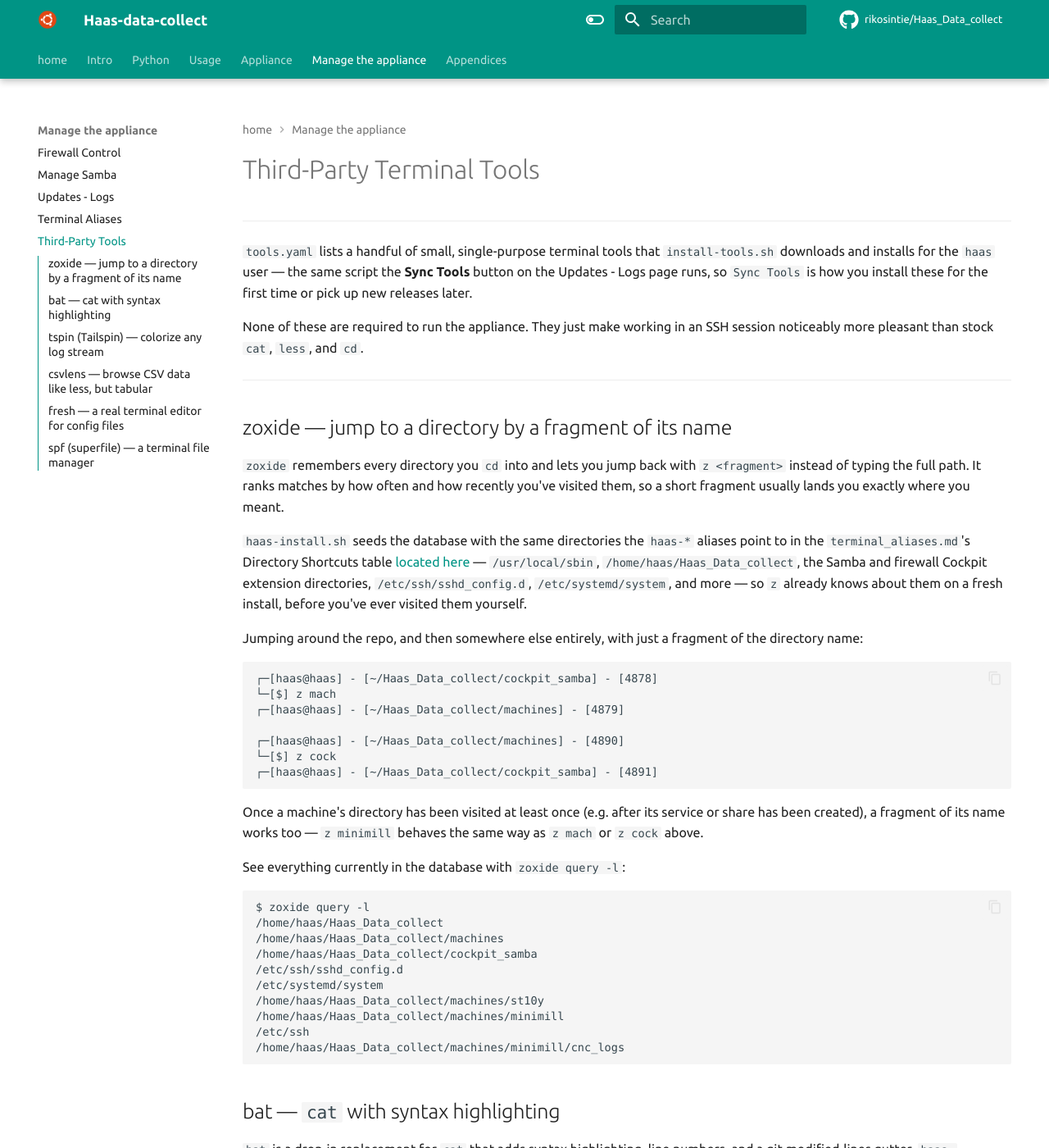
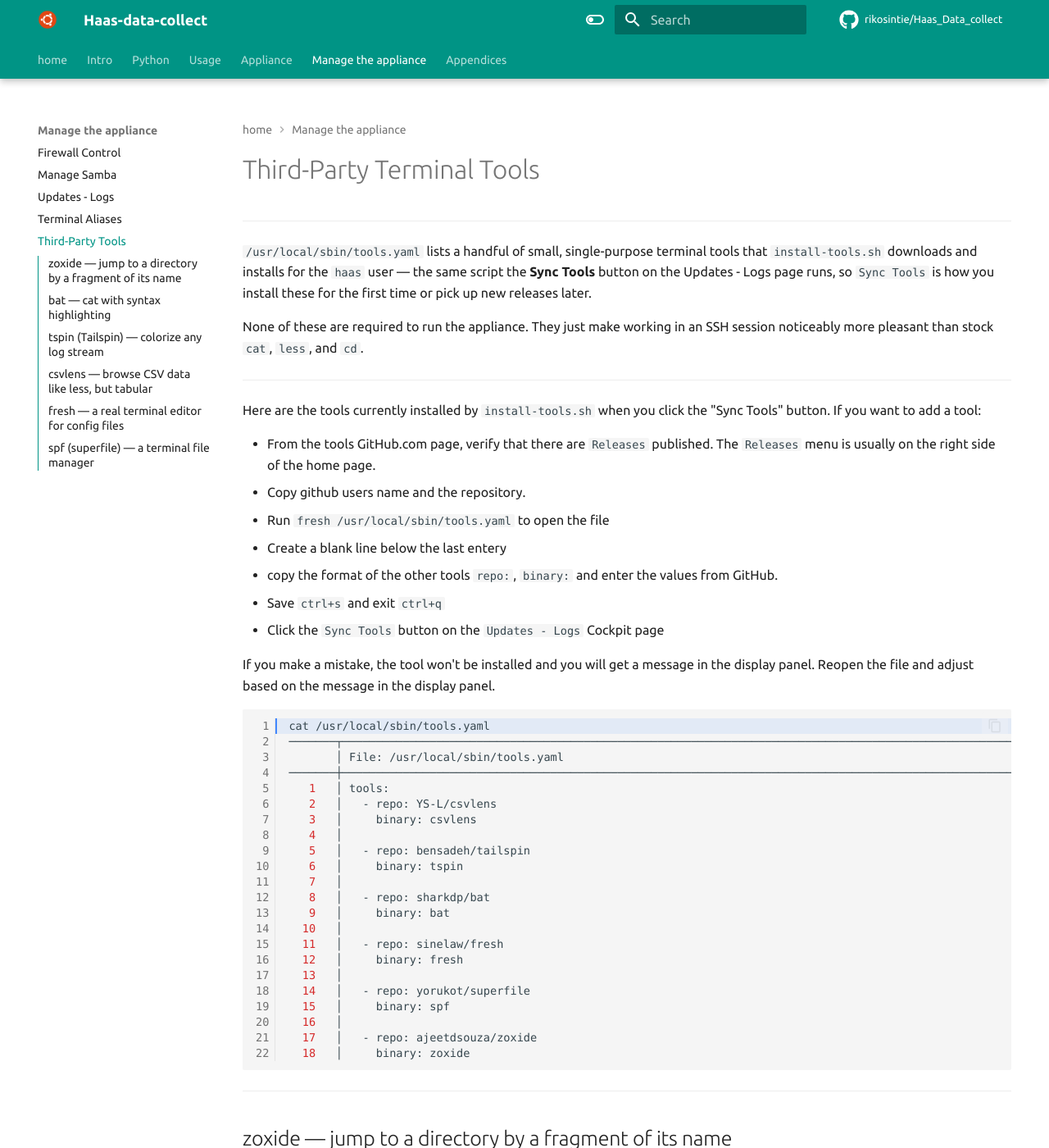
Before and after one commit to rikosintie/Haas_Data_collect, an MkDocs documentation site: the page built from docs/manage_the_appliance/third_party_tools.md, in a window 1280 px wide and 1400 px high. Shown: the whole window at 82% size. Built offline with MkDocs 1.6.1 and Material for MkDocs 9.7.7, drawn with Linux system fonts in a browser that asks for light colours; some web fonts are replaced; comment, search, counter and statistics services are not loaded.

Commit message:
Git Title: third_party_tools.md: Added details on tools.yaml

````diff
--- a/docs/manage_the_appliance/third_party_tools.md
+++ b/docs/manage_the_appliance/third_party_tools.md
@@ -2,15 +2,53 @@
 
 ----------------------------------------------------------------
 
-`tools.yaml` lists a handful of small, single-purpose terminal tools that
-`install-tools.sh` downloads and installs for the `haas` user — the same
-script the **Sync Tools** button on the Updates - Logs page runs, so
+`/usr/local/sbin/tools.yaml` lists a handful of small, single-purpose terminal tools that `install-tools.sh` downloads and installs for the `haas` user — the same script the **Sync Tools** button on the Updates - Logs page runs, so
 `Sync Tools` is how you install these for the first time or pick up new
 releases later.
 
 None of these are required to run the appliance. They just make working
 in an SSH session noticeably more pleasant than stock `cat`, `less`, and
 `cd`.
+
+----------------------------------------------------------------
+
+Here are the tools currently installed by `install-tools.sh` when you click the "Sync Tools" button. If you want to add a tool:
+
+- From the tools GitHub.com page, verify that there are `Releases` published. The `Releases` menu is usually on the right side of the home page.
+- Copy github users name and the repository.
+- Run `fresh /usr/local/sbin/tools.yaml` to open the file
+- Create a blank line below the last entery
+- copy the format of the other tools `repo:`, `binary:` and enter the values from GitHub.
+- Save `ctrl+s` and exit `ctrl+q`
+- Click the `Sync Tools` button on the `Updates - Logs` Cockpit page
+
+If you make a mistake, the tool won't be installed and you will get a message in the display panel. Reopen the file and adjust based on the message in the display panel.
+
+```bash linenums='1' hl_lines='1'
+cat /usr/local/sbin/tools.yaml
+───────┬──────────────────────────────────────────────────────────────────────────────────────────────────────────────────────────────────────────────────────────────────────────────────────
+       │ File: /usr/local/sbin/tools.yaml
+───────┼──────────────────────────────────────────────────────────────────────────────────────────────────────────────────────────────────────────────────────────────────────────────────────
+   1   │ tools:
+   2   │   - repo: YS-L/csvlens
+   3   │     binary: csvlens
+   4   │
+   5   │   - repo: bensadeh/tailspin
+   6   │     binary: tspin
+   7   │
+   8   │   - repo: sharkdp/bat
+   9   │     binary: bat
+  10   │
+  11   │   - repo: sinelaw/fresh
+  12   │     binary: fresh
+  13   │
+  14   │   - repo: yorukot/superfile
+  15   │     binary: spf
+  16   │
+  17   │   - repo: ajeetdsouza/zoxide
+  18   │     binary: zoxide
+
+```
 
 ----------------------------------------------------------------
 
@@ -113,7 +151,7 @@ systemctl cat haas-st40.service | bat -l ini
 
 ----------------------------------------------------------------
 
-More information is available on the [TailSpin GitHub page](https://github.com/bensadeh/tailspin) or on my [Ubuntu for Network Engineers Git book](https://rikosintie.github.io/Ubuntu4NetworkEngineers/terminal/#bat-a-better-cat).
+More information is available on the [TailSpin GitHub page](https://github.com/bensadeh/tailspin){: target="_blank" rel="noopener" } or on my [Ubuntu for Network Engineers Git book](https://rikosintie.github.io/Ubuntu4NetworkEngineers/terminal/#bat-a-better-cat){: target="_blank" rel="noopener" }.
 
 ----------------------------------------------------------------
 
@@ -138,7 +176,7 @@ whole pipeline as one line:
 tspin --exec='journalctl -u haas-st40 -f'
 ```
 
-More information is available on the [TailSpin GitHub page](https://github.com/bensadeh/tailspin).
+More information is available on the [TailSpin GitHub page](https://github.com/bensadeh/tailspin){: target="_blank" rel="noopener" }.
 
 ----------------------------------------------------------------
 
@@ -171,7 +209,7 @@ first:
 cat cnc_logs/*.csv | csvlens
 ```
 
-More information is available on the [csvlens GitHub page](https://github.com/ys-l/csvlens).
+More information is available on the [csvlens GitHub page](https://github.com/ys-l/csvlens){: target="_blank" rel="noopener" }.
 
 ----------------------------------------------------------------
 
@@ -193,7 +231,7 @@ It works the same way on anything else:
 sudo fresh /etc/samba/smb.conf
 ```
 
-More information is available on the [fresh GitHub page](https://github.com/sinelaw/fresh)
+More information is available on the [fresh GitHub page](https://github.com/sinelaw/fresh){: target="_blank" rel="noopener" }.
 
 ----------------------------------------------------------------
 
@@ -217,4 +255,4 @@ spf
 
 ----------------------------------------------------------------
 
-More information is available on the [Superfile GitHub page](https://github.com/yorukot/superfile)
+More information is available on the [Superfile GitHub page](https://github.com/yorukot/superfile){: target="_blank" rel="noopener" },
````
